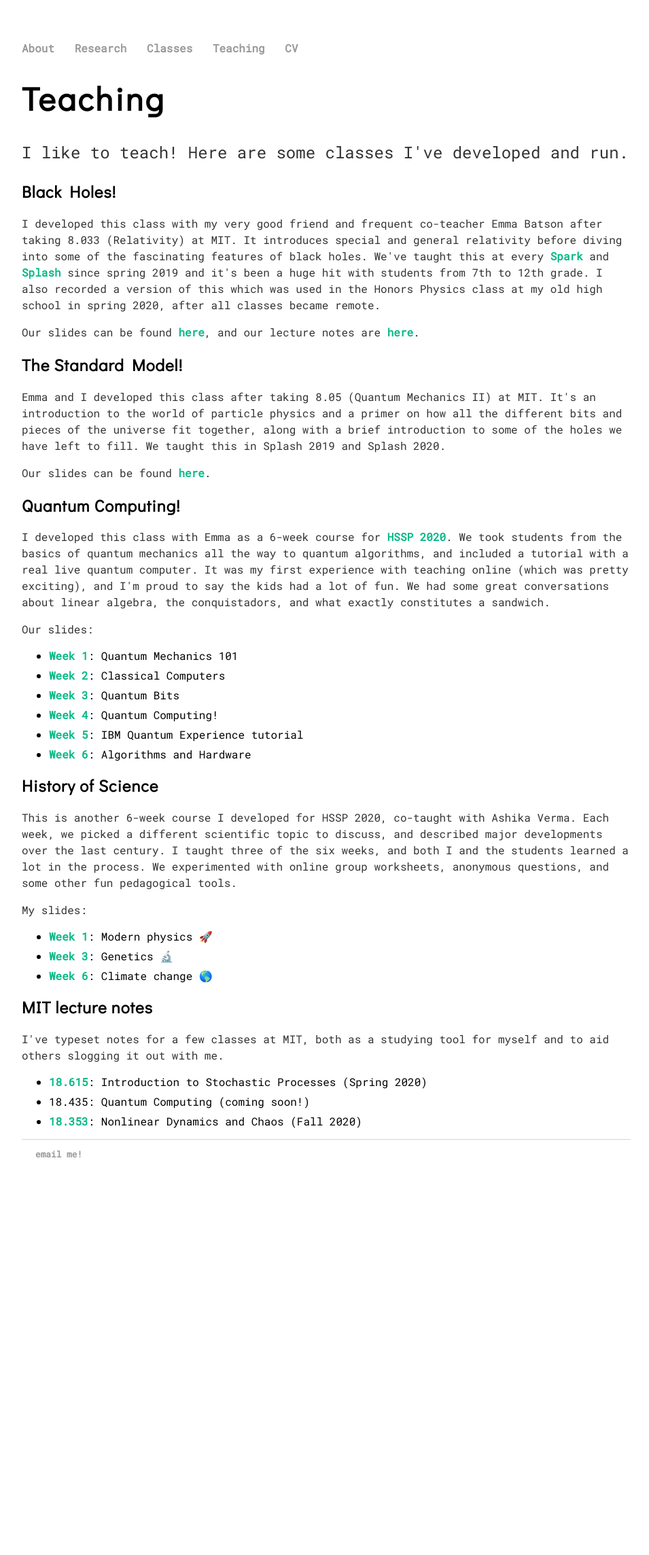
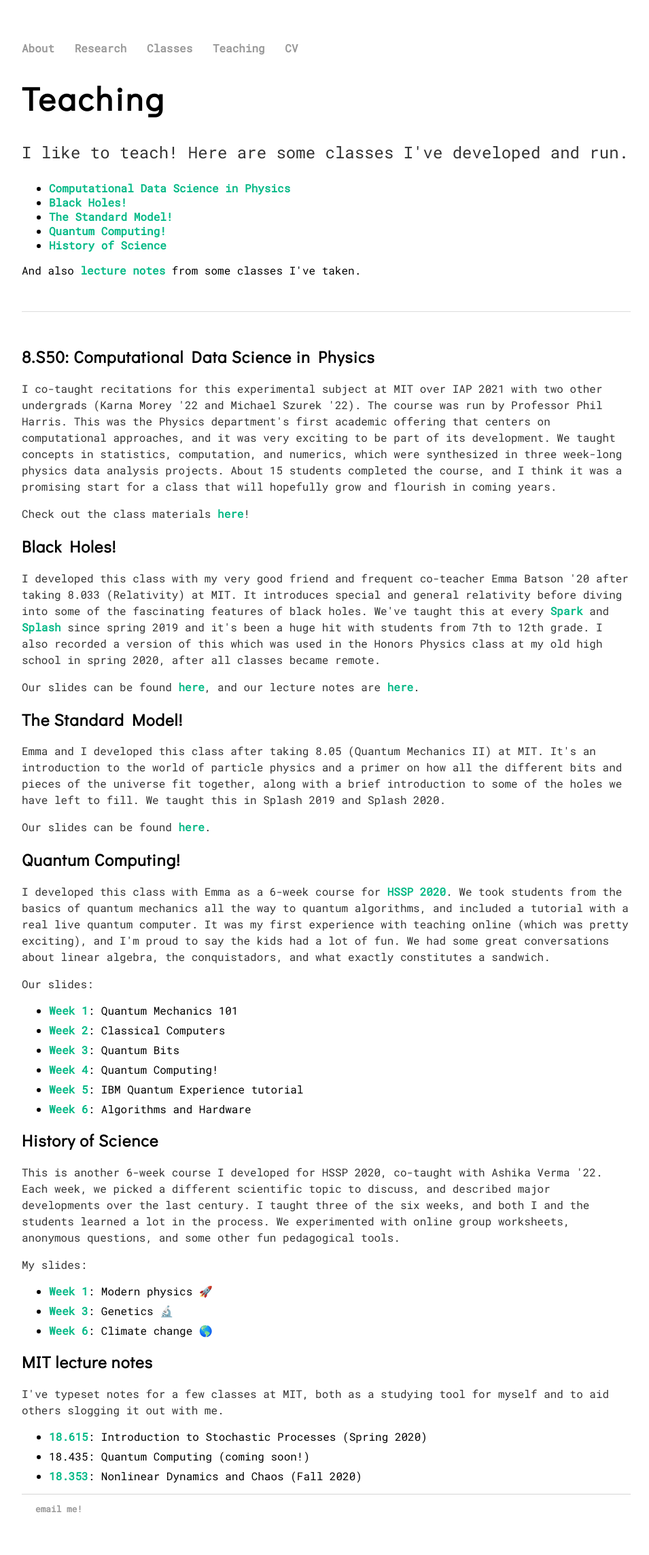
Before and after one commit to nambrath/nambrath.github.io, a Jekyll site: the page built from teaching/index.html, in a window 1280 px wide. Shown: the whole page at 68% size, without its empty margins (160-1115 px from the left). Built offline with Jekyll 4.4.1, drawn with Linux system fonts in a browser that asks for light colours; before the commit the page ends 1766 px from its top, so only the background shows below that.

Commit message:
updated classes, teaching, snapshot

```diff
--- a/css/main.css
+++ b/css/main.css
@@ -59,6 +59,15 @@ ul li {
 .loc {
 	color: #666;
 }
+
+.rule {
+	margin: 50px 0 50px 0;
+	color: #ddd;
+	background-color: #ddd;
+	border: #ddd;
+	height: 1px;
+}
+
 footer {
     border-top: 1px solid #d5d5d5;
     font-size: .8em;
--- a/teaching/index.html
+++ b/teaching/index.html
@@ -4,18 +4,39 @@ title: Teaching
 ---
 <div class="blurb">
 	<h1>Teaching</h1>
-	<p class="sub">I like to teach! Here are some classes I've developed and run.</p>
+	<p class="sub">I like to teach! Here are some classes I've developed and run. </p>
+	<p class="para">
+		<ul>
+			<li> <a href="#comp">Computational Data Science in Physics</a> </li>
+			<li> <a href='#blackholes'>Black Holes!</a> </li>
+			<li> <a href='#sm'>The Standard Model!</a> </li>
+			<li> <a href="#qc"> Quantum Computing! </a></li>
+			<li> <a href="#histsci"> History of Science </a></li>
+		</ul>
+		And also <a href="#lecnotes"> lecture notes </a> from some classes I've taken.
+	</p>
+	<hr class="rule">
 
-	<h2> Black Holes! </h2>
+	<h2 id="comp"> 8.S50: Computational Data Science in Physics </h2>
 	<div class="snapshot">
 		<p class="para">
-			I developed this class with my very good friend and frequent co-teacher Emma Batson after taking 8.033 (Relativity) at MIT. It introduces special and general relativity before diving into some of the fascinating features of black holes. We've taught this at every <a href="https://esp.mit.edu/learn/Spark">Spark</a> and <a href="https://esp.mit.edu/learn/Splash">Splash</a> since spring 2019 and it's been a huge hit with students from 7th to 12th grade. I also recorded a version of this which was used in the Honors Physics class at my old high school in spring 2020, after all classes became remote.
+			I co-taught recitations for this experimental subject at MIT over IAP 2021 with two other undergrads (Karna Morey '22 and Michael Szurek '22). The course was run by Professor Phil Harris. This was the Physics department's first academic offering that centers on computational approaches, and it was very exciting to be part of its development. We taught concepts in statistics, computation, and numerics, which were synthesized in three week-long physics data analysis projects. About 15 students completed the course, and I think it was a promising start for a class that will hopefully grow and flourish in coming years.
+		</p>
+		<p class="para">
+			Check out the class materials <a href="https://github.com/violatingcp/MIT_8.S50/">here</a>!
+		</p>
+	</div>
+
+	<h2 id="blackholes"> Black Holes! </h2>
+	<div class="snapshot">
+		<p class="para">
+			I developed this class with my very good friend and frequent co-teacher Emma Batson '20 after taking 8.033 (Relativity) at MIT. It introduces special and general relativity before diving into some of the fascinating features of black holes. We've taught this at every <a href="https://esp.mit.edu/learn/Spark">Spark</a> and <a href="https://esp.mit.edu/learn/Splash">Splash</a> since spring 2019 and it's been a huge hit with students from 7th to 12th grade. I also recorded a version of this which was used in the Honors Physics class at my old high school in spring 2020, after all classes became remote.
 		</p>
 		<p class="para">
 			Our slides can be found <a href="https://docs.google.com/presentation/d/11fMdxQS2gLwX9P3ETKvf3I62nMqx1Ah8Rc4hMikQrSo/edit?usp=sharing">here</a>, and our lecture notes are <a href="black_holes_notes.pdf">here</a>.
 		</p>
 	</div>
-	<h2> The Standard Model! </h2>
+	<h2 id="sm"> The Standard Model! </h2>
 	<div class="snapshot">
 		<p class="para">
 			Emma and I developed this class after taking 8.05 (Quantum Mechanics II) at MIT. It's an introduction to the world of particle physics and a primer on how all the different bits and pieces of the universe fit together, along with a brief introduction to some of the holes we have left to fill. We taught this in Splash 2019 and Splash 2020.
@@ -24,7 +45,7 @@ title: Teaching
 			Our slides can be found <a href="https://docs.google.com/presentation/d/1tXLEr4DqpHe7SxajPFdvwwD7QKrt7MLlMeCx4T58AAs/edit?usp=sharing">here</a>.
 		</p>
 	</div>
-	<h2> Quantum Computing! </h2>
+	<h2 id="qc"> Quantum Computing! </h2>
 	<div class="snapshot">
 		<p class="para">
 			I developed this class with Emma as a 6-week course for <a href="https://esp.mit.edu/learn/HSSP/2020_Summer/catalog">HSSP 2020</a>. We took students from the basics of quantum mechanics all the way to quantum algorithms, and included a tutorial with a real live quantum computer. It was my first experience with teaching online (which was pretty exciting), and I'm proud to say the kids had a lot of fun. We had some great conversations about linear algebra, the conquistadors, and what exactly constitutes a sandwich.
@@ -41,10 +62,10 @@ title: Teaching
 			</ul>
 		</p>
 	</div>
-	<h2> History of Science </h2>
+	<h2 id="histsci"> History of Science </h2>
 	<div class="snapshot">
 		<p class="para">
-			This is another 6-week course I developed for HSSP 2020, co-taught with Ashika Verma. Each week, we picked a different scientific topic to discuss, and described major developments over the last century. I taught three of the six weeks, and both I and the students learned a lot in the process. We experimented with online group worksheets, anonymous questions, and some other fun pedagogical tools.
+			This is another 6-week course I developed for HSSP 2020, co-taught with Ashika Verma '22. Each week, we picked a different scientific topic to discuss, and described major developments over the last century. I taught three of the six weeks, and both I and the students learned a lot in the process. We experimented with online group worksheets, anonymous questions, and some other fun pedagogical tools.
 		</p>
 		<p class="para">
 			My slides:
@@ -55,7 +76,7 @@ title: Teaching
 			</ul>
 		</p>
 	</div>
-	<h2> MIT lecture notes </h2>
+	<h2 id="lecnotes"> MIT lecture notes </h2>
 	<div class="snapshot">
 		<p class="para">
 			I've typeset notes for a few classes at MIT, both as a studying tool for myself and to aid others slogging it out with me.
```
Also changed, not shown: classes/index.html (+13 -0 lines), index.html (+5 -5 lines).
